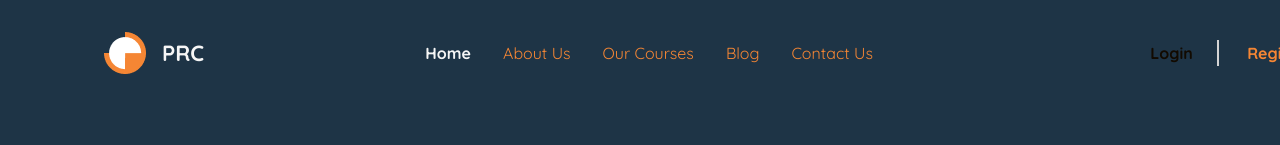
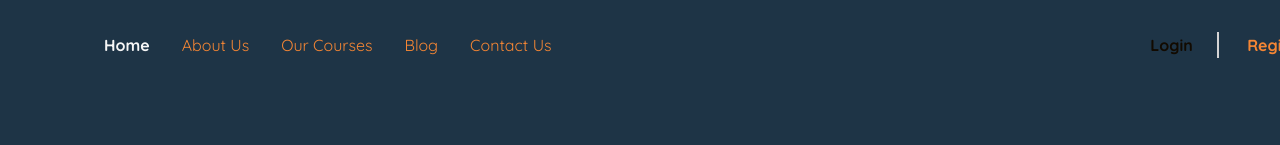
Before and after one commit to minhtri9623/Project, a plain HTML site: page index.html in a window 1280 px wide. Shown: the top 145 px of the page. Drawn offline with nearby package versions, Linux system fonts and the light colour scheme; grey boxes are pictures that could not be loaded.

Commit message:
init project

```diff
--- a/index.html
+++ b/index.html
@@ -17,10 +17,10 @@
     <div class="container">
         <div class="container-hero">
             <header class="header">
-                <div class="logo">
+                <!-- <div class="logo">
                     <img src="./image/Group 1.png" alt="">
                     <a href="#">PRC</a>
-                </div>
+                </div> -->
 
                 <ul class="menu">
                     <li><a href="#" class="active">Home</a></li>
```
